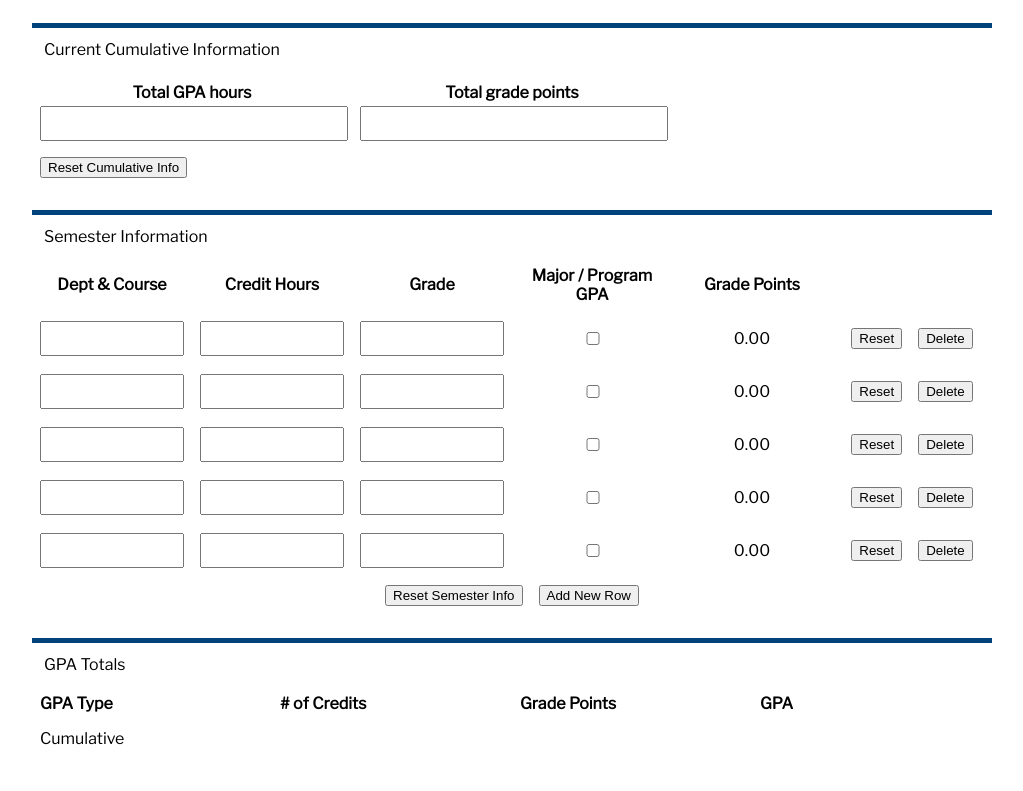
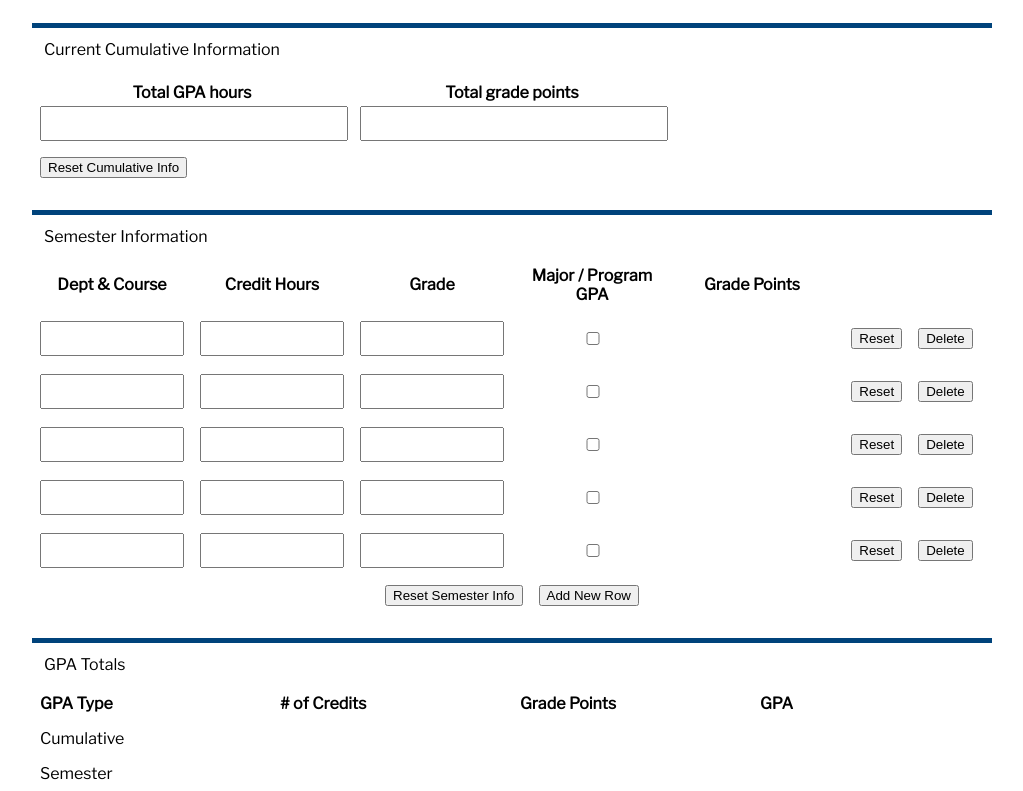
Before and after one commit to tuantruong17/gpa-calc, a React (Create React App) app: page / in a window 1280 px wide. Shown: the part 210-1001 px from the top of the page, without its empty margins (8-1031 px from the left). Before the commit the page ends 966 px from the top, so only its background shows below. Built offline with nearby package versions, Linux system fonts and the light colour scheme.

Commit message:
implement semester functions

```diff
--- a/src/App.js
+++ b/src/App.js
@@ -7,15 +7,30 @@
 
 function App() {
   const [cumulativeHour, setCumulativeHour] = useState(0);
+  const [cumulativePoint, setCumulativePoint] = useState(0);
+
   const initCourses = [
-    { creditHour: "", grade: 4, isMajor: true },
-    { creditHour: "", grade: 3, isMajor: false },
-    { creditHour: "", grade: 2, isMajor: true },
-    { creditHour: "", grade: 3, isMajor: false },
-    { creditHour: "", grade: 2, isMajor: true },
+    { creditHour: "", letterGrade: "", isMajor: false },
+    { creditHour: "", letterGrade: "", isMajor: false },
+    { creditHour: "", letterGrade: "", isMajor: false },
+    { creditHour: "", letterGrade: "", isMajor: false },
+    { creditHour: "", letterGrade: "", isMajor: false },
   ];
-  const [cumulativePoint, setCumulativePoint] = useState(0);
   const [courses, setCourses] = useState(initCourses);
+
+  const letterToPoints = {
+    A: 4,
+    "A-": 3.67,
+    "B+": 3.33,
+    B: 3,
+    "B-": 2.67,
+    "C+": 2.33,
+    C: 2,
+    "C-": 1.67,
+    D: 1,
+    F: 0,
+  };
+
   return (
     <div className="App-body">
       <h1>GPA Calculator</h1>
@@ -37,11 +52,21 @@
           setPoint={setCumulativePoint}
         ></CumulativeGrid>
         <SectionDivider header={"Semester Information"} />
-        <CourseGrid courses={courses}></CourseGrid>
+        <CourseGrid
+          courses={courses}
+          setCourses={setCourses}
+          letterToPoints={letterToPoints}
+        ></CourseGrid>
         <SectionDivider header={"GPA Totals"} />
         <ReviewGrid
           cumulativeHour={cumulativeHour}
           cumulativePoint={cumulativePoint}
+          courses={courses.filter(
+            (course) =>
+              course.creditHour > 0 &&
+              letterToPoints[course.letterGrade] !== undefined
+          )}
+          letterToPoints={letterToPoints}
         />
       </div>
     </div>
--- a/src/component/CourseGrid/index.js
+++ b/src/component/CourseGrid/index.js
@@ -6,29 +6,28 @@
     courses: prop.courses.map((element) => ({ ...element })),
   });
 
-  const letterToPoints = {
-    A: 4,
-    "A-": 3.67,
-    "B+": 3.33,
-    B: 3,
-    "B-": 2.67,
-    "C+": 2.33,
-    C: 2,
-    "C-": 1.67,
-    D: 1,
-    F: 0,
+  const setCourses = (state) => {
+    setState(state);
+    prop.setCourses(state.courses);
   };
 
   const handleDeleteRow = (i) => {
-    setState({ courses: state.courses.filter((_, idx) => i !== idx) });
+    setCourses({ courses: state.courses.filter((_, idx) => i !== idx) });
   };
 
   const handleResetRow = (i) => {
-    console.log(state.courses);
+    setCourses({
+      courses: state.courses.map((course, idx) => {
+        if (idx === i) {
+          return { creditHour: "", letterGrade: "", isMajor: false };
+        }
+        return course;
+      }),
+    });
   };
 
   const handleCreditHourChange = (i, val) => {
-    setState({
+    setCourses({
       courses: state.courses.map((course, idx) => {
         if (idx === i) {
           return { ...course, creditHour: val };
@@ -38,8 +37,45 @@
     });
   };
 
-  const getGradePoints = (course) =>
-    (course.grade * course.creditHour).toFixed(2);
+  const handleLetterGradeChange = (i, val) => {
+    setCourses({
+      courses: state.courses.map((course, idx) => {
+        if (idx === i) {
+          return { ...course, letterGrade: val.toUpperCase() };
+        }
+        return course;
+      }),
+    });
+  };
+
+  const getGradePoints = (course) => {
+    const grade = prop.letterToPoints[course.letterGrade] ?? -1;
+    if (grade === -1 || +course.creditHour === 0) {
+      return "";
+    }
+    return (grade * course.creditHour).toFixed(2);
+  };
+
+  const handleResetSemester = () => {
+    setCourses({
+      courses: [
+        { creditHour: "", letterGrade: "", isMajor: false },
+        { creditHour: "", letterGrade: "", isMajor: false },
+        { creditHour: "", letterGrade: "", isMajor: false },
+        { creditHour: "", letterGrade: "", isMajor: false },
+        { creditHour: "", letterGrade: "", isMajor: false },
+      ],
+    });
+  };
+
+  const handleAddNewRow = () => {
+    setCourses({
+      courses: [
+        ...state.courses,
+        { creditHour: "", letterGrade: "", isMajor: false },
+      ],
+    });
+  };
 
   return (
     <>
@@ -64,7 +100,12 @@
             />
           </div>
           <div className="course-col">
-            <input type="text" />
+            <input
+              style={{ textTransform: "uppercase" }}
+              type="text"
+              value={course.letterGrade}
+              onChange={(e) => handleLetterGradeChange(i, e.target.value)}
+            />
           </div>
           <div className="course-col">
             <input type="checkbox" />
@@ -84,8 +125,22 @@
         </div>
       ))}
       <div className="course-footer">
-        <button className="course-button">Reset Semester Info</button>
-        <button className="course-button">Add New Row</button>
+        <button
+          className="course-button"
+          onClick={() => {
+            handleResetSemester();
+          }}
+        >
+          Reset Semester Info
+        </button>
+        <button
+          className="course-button"
+          onClick={() => {
+            handleAddNewRow();
+          }}
+        >
+          Add New Row
+        </button>
       </div>
     </>
   );
--- a/src/component/ReviewGrid/index.js
+++ b/src/component/ReviewGrid/index.js
@@ -1,5 +1,18 @@
 import "./styles.css";
 function ReviewGrid(prop) {
+  const sumSemesterCreditHour = prop.courses.reduce(
+    (a, b) => a + +b.creditHour,
+    0
+  );
+
+  const sumSemesterPoint = prop.courses.reduce(
+    (a, b) => a + prop.letterToPoints[b.letterGrade] * b.creditHour,
+    0
+  );
+
+  const sumCreditHour = sumSemesterCreditHour + prop.cumulativeHour;
+  const sumPoint = sumSemesterPoint + prop.cumulativePoint;
+
   return (
     <>
       <div className="review-row header">
@@ -11,15 +24,29 @@
       <div className="review-row">
         <div className="review-col">Cumulative</div>
         <div className="review-col">
-          {prop.cumulativeHour === 0 ? "" : prop.cumulativeHour}
+          {sumCreditHour === 0 ? "" : sumCreditHour}
         </div>
         <div className="review-col">
-          {prop.cumulativePoint === 0 ? "" : prop.cumulativePoint.toFixed(2)}
+          {sumPoint === 0 ? "" : sumPoint.toFixed(2)}
         </div>
         <div className="review-col">
-          {prop.cumulativeHour === 0 || prop.cumulativePoint === 0
+          {sumCreditHour === 0 || sumPoint === 0
             ? ""
-            : (prop.cumulativePoint / prop.cumulativeHour).toFixed(4)}
+            : (sumPoint / sumCreditHour).toFixed(4)}
+        </div>
+      </div>
+      <div className="review-row">
+        <div className="review-col">Semester</div>
+        <div className="review-col">
+          {sumSemesterCreditHour === 0 ? "" : sumSemesterCreditHour}
+        </div>
+        <div className="review-col">
+          {sumSemesterPoint === 0 ? "" : sumSemesterPoint.toFixed(2)}
+        </div>
+        <div className="review-col">
+          {sumSemesterCreditHour === 0 || sumSemesterPoint === 0
+            ? ""
+            : (sumSemesterPoint / sumSemesterCreditHour).toFixed(4)}
         </div>
       </div>
     </>
```
